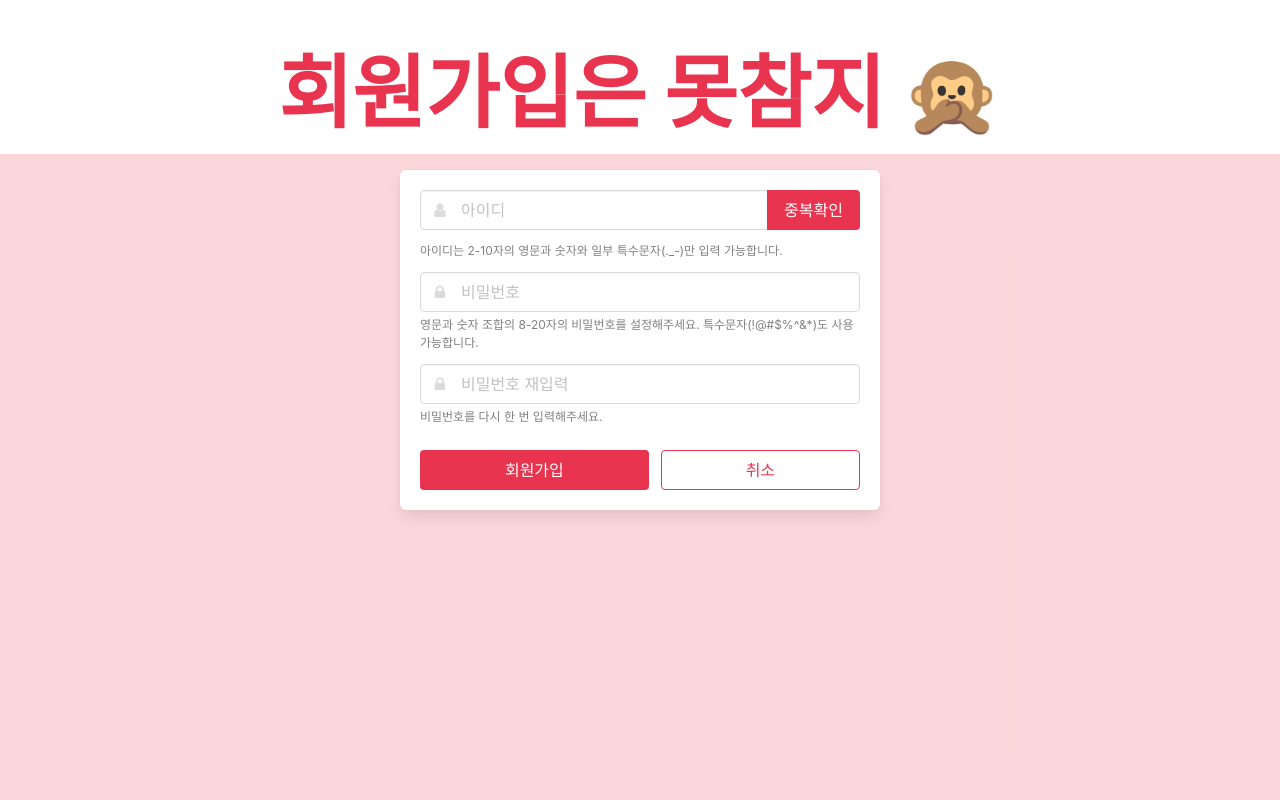
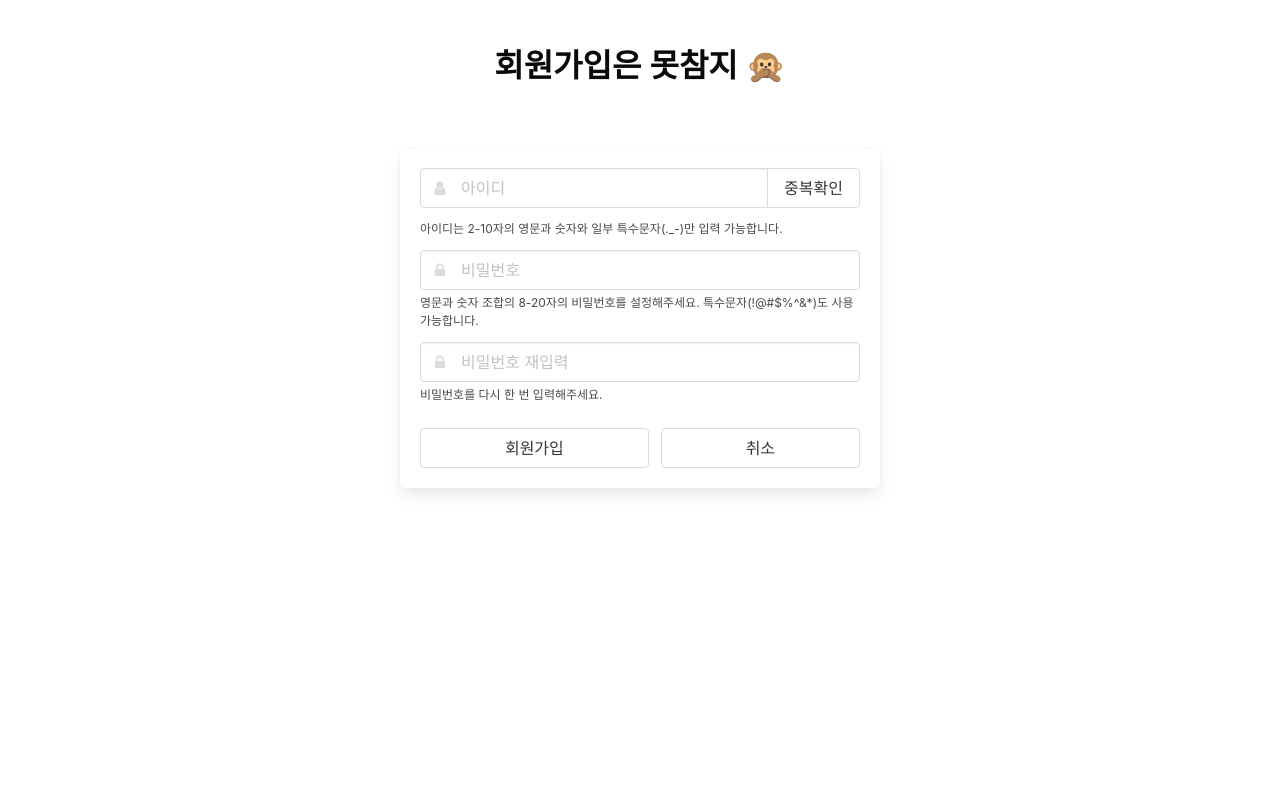
Before and after one commit to Epikoding/voyage99_firstweek, a Flask app: page /join in a window 1280 px wide. Run offline with Flask 2, Linux system fonts and the light colour scheme; some libraries are stand-ins or nearby versions.

Commit message:
Add join.html 완료

```diff
--- a/templates/join.html
+++ b/templates/join.html
@@ -23,47 +23,7 @@
 
 
     </script>
-    <style>
-        body {
-            background-color: RGBA(232, 52, 78, 0.2);
-            min-height: 100vh;
-        }
 
-        .section {
-            padding: 1rem 1.5rem;
-            max-width: 750px;
-            margin: auto;
-        }
-
-        .title {
-            font-weight: 800;
-            font-size: 5rem;
-        }
-
-        .subtitle {
-            font-size: 2rem;
-        }
-
-        .is-sparta {
-            color: #e8344e !important;
-        }
-
-        .button.is-sparta {
-            background-color: #e8344e;
-            border-color: transparent;
-            color: #fff !important;
-        }
-
-        .button.is-sparta.is-outlined {
-            background-color: transparent;
-            border-color: #e8344e;
-            color: #e8344e !important;
-        }
-
-        .help {
-            color: gray;
-        }
-    </style>
 </head>
 <body>
 <section class="hero is-white">
```
